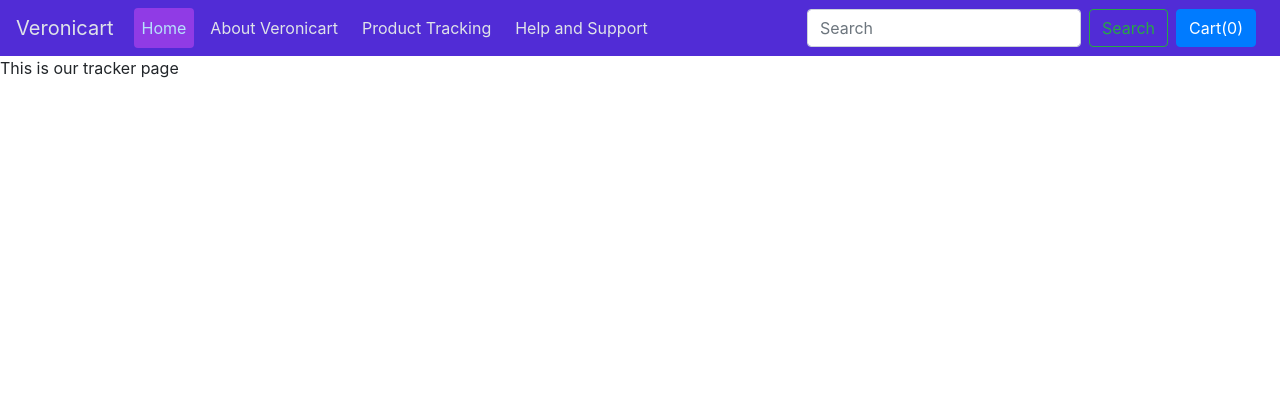
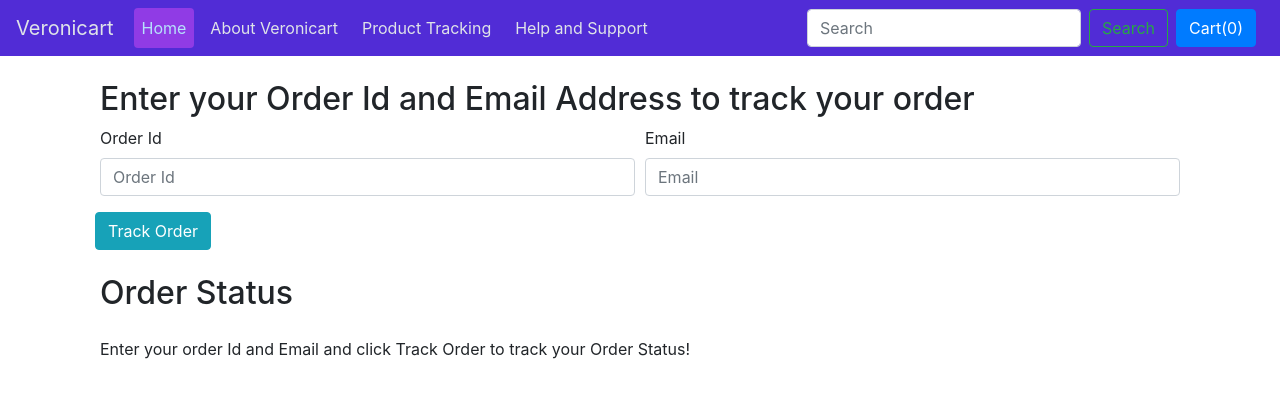
Before and after one commit to CodeSadhu/Veronicart, a Django app: page /shop/tracker/ in a window 1280 px wide. Shown: the top 398 px of the page. Run offline with Django 3.2, Linux system fonts and the light colour scheme; some libraries are stand-ins or nearby versions.

Commit message:
Product Tracking (Half Done)

```diff
--- a/home/home/settings.py
+++ b/home/home/settings.py
@@ -56,7 +56,7 @@ ROOT_URLCONF = 'home.urls'
 TEMPLATES = [
     {
         'BACKEND': 'django.template.backends.django.DjangoTemplates',
-        'DIRS': [],
+        'DIRS': ['home/templates'],
         'APP_DIRS': True,
         'OPTIONS': {
             'context_processors': [
--- a/home/home/urls.py
+++ b/home/home/urls.py
@@ -17,9 +17,11 @@ from django.contrib import admin
 from django.urls import path, include
 from django.conf import settings
 from django.conf.urls.static import static
+from . import views
 
 urlpatterns = [
     path('admin/', admin.site.urls),
     path('shop/', include('mainShop.urls')),
-    path('blog/', include('mainBlog.urls'))
+    path('blog/', include('mainBlog.urls')),
+    path('', views.index)
 ] + static(settings.MEDIA_URL, document_root=settings.MEDIA_ROOT)
--- /dev/null
+++ b/home/home/views.py
@@ -0,0 +1,5 @@
+from django.shortcuts import render
+from django.http import HttpResponse
+
+def index(request):
+	return render(request, 'index.html')
--- a/home/mainShop/admin.py
+++ b/home/mainShop/admin.py
@@ -1,7 +1,8 @@
 from django.contrib import admin
 #Product - The class created in mainShop/models.py
-from . models import Product, Contact, Orders
+from . models import Product, Contact, Orders, OrderUpdate
 
 admin.site.register(Product)
 admin.site.register(Contact)
 admin.site.register(Orders)
+admin.site.register(OrderUpdate)
--- a/home/mainShop/templates/mainShop/basic.html
+++ b/home/mainShop/templates/mainShop/basic.html
@@ -182,7 +182,7 @@
 
 <body>
     <nav class="navbar navbar-expand-lg">
-        <a class="navbar-brand" href="/shop">Veronicart</a>
+        <a class="navbar-brand" href="/">Veronicart</a>
         <button class="navbar-toggler" type="button" data-toggle="collapse" data-target="#navbarSupportedContent" aria-controls="navbarSupportedContent" aria-expanded="false" aria-label="Toggle navigation">
             <span class="navbar-toggler-icon"></span>
         </button>
@@ -219,7 +219,7 @@ sagittis lacus vel augue laoreet rutrum faucibus.">Cart(<span id="cart">0</span>
 
     <!-- Optional JavaScript -->
     <!-- jQuery first, then Popper.js, then Bootstrap JS -->
-    <script src="https://code.jquery.com/jquery-3.3.1.slim.min.js" integrity="sha384-q8i/X+965DzO0rT7abK41JStQIAqVgRVzpbzo5smXKp4YfRvH+8abtTE1Pi6jizo" crossorigin="anonymous"></script>
+    <script src="https://code.jquery.com/jquery-3.4.1.js" integrity="sha256-WpOohJOqMqqyKL9FccASB9O0KwACQJpFTUBLTYOVvVU=" crossorigin="anonymous"></script>
     <script src="https://cdnjs.cloudflare.com/ajax/libs/popper.js/1.14.6/umd/popper.min.js" integrity="sha384-wHAiFfRlMFy6i5SRaxvfOCifBUQy1xHdJ/yoi7FRNXMRBu5WHdZYu1hA6ZOblgut" crossorigin="anonymous"></script>
     <script src="https://stackpath.bootstrapcdn.com/bootstrap/4.2.1/js/bootstrap.min.js" integrity="sha384-B0UglyR+jN6CkvvICOB2joaf5I4l3gm9GU6Hc1og6Ls7i6U/mkkaduKaBhlAXv9k" crossorigin="anonymous"></script>
     {% block js %} {% endblock %}
--- a/home/mainShop/templates/mainShop/tracker.html
+++ b/home/mainShop/templates/mainShop/tracker.html
@@ -1,4 +1,99 @@
 {% extends 'mainShop/basic.html' %}
 
 {% block title%} Tracker - Veronicart{% endblock %}
-{% block body %} This is our tracker page {% endblock %}
+{% block body %}
+<div class="container">
+    <div class="col my-4">
+        <h2>Enter your Order Id and Email Address to track your order</h2>
+        <form method="post" action="#" id="trackerForm">{% csrf_token %}
+            <div class="form-row">
+                <div class="form-group col-md-6">
+                    <label for="inputname">Order Id</label>
+                    <input type="text" class="form-control" id="orderId" name="orderId" placeholder="Order Id">
+                </div>
+                <div class="form-group col-md-6">
+                    <label for="inputEmail4">Email</label>
+                    <input type="email" class="form-control" id="email" name="email" placeholder="Email">
+                </div>
+                <button type="submit" class="btn btn-info">Track Order</button>
+            </div>
+    </div>
+    <div class="col my-4">
+        <h2>Order Status</h2>
+        <div class="my-4">
+            <ul class="list-group" id="items">
+                Enter your order Id and Email and click Track Order to track your Order Status!
+            </ul>
+        </div>
+    </div>
+</div>
+{% endblock %}
+{% block js %}
+<script>
+    $('#trackerForm').submit(function(event) {
+
+    $('#items').empty();
+    var formData = {
+        'orderId': $('input[name=orderId]').val(),
+        'email': $('input[name=email]').val(),
+        'csrfmiddlewaretoken': $('input[name=csrfmiddlewaretoken]').val()
+    };
+
+    $.ajax({
+            type: 'POST',
+            url: '/shop/tracker/',
+            data: formData,
+            encode: true
+        })
+
+        .done(function(data) {
+            $('#citems').empty();
+            console.log(data)
+            data = JSON.parse(data);
+
+            if (data['status'] == 'success') {
+                updates = data['updates'];
+
+                for (i = 0; i < updates.length; i++) {
+                    let text = updates[i]['text'];
+                    let time = updates[i]['time'];
+                    mystr = `<li class="list-group-item d-flex justify-content-between align-items-center">
+                    ${text}
+                    <span class="badge badge-primary badge-pill">${time}</span>
+                </li>`
+                    $('#items').append(mystr);
+
+                }
+
+                // Fill in the order details
+                cart = JSON.parse(data['itemsJson']);
+                console.log(cart);
+                for (item in cart) {
+                    let name = cart[item][1];
+                    let qty = cart[item][0];
+                    mystr = `<li class="list-group-item d-flex justify-content-between align-items-center">
+                    ${name}
+                    <span class="badge badge-primary badge-pill">${qty}</span>
+                </li>`
+                    $('#citems').append(mystr);
+                }
+
+
+            } else {
+                mystr = `<li class="list-group-item d-flex justify-content-between align-items-center">
+                    Sorry, We are not able to fetch this order id and email. Make sure to type correct order Id and email</li>`
+                $('#items').append(mystr);
+                $('#citems').append(mystr);
+
+
+            }
+
+
+
+        });
+
+    event.preventDefault();
+
+});
+</script>
+{% endblock %}
--- a/home/mainShop/views.py
+++ b/home/mainShop/views.py
@@ -1,11 +1,9 @@
 from django.shortcuts import render
 from django.http import HttpResponse
-from . models import Product, Contact, Orders
+from . models import Product, Contact, Orders, OrderUpdate
 from math import ceil
 import logging
 
-
-logger = logging.getLogger(__name__)
 
 def index(request):
     allProds = []
@@ -36,6 +34,23 @@ def contact(request):
 
 
 def tracker(request):
+    if request.method=="POST":
+        orderId = request.POST.get('orderId', '')
+        email = request.POST.get('email', '')
+        try:
+            order = Orders.objects.filter(order_id=orderId, email=email)
+            if len(order)>0:
+                update = OrderUpdate.objects.filter(order_id=orderId)
+                updates = []
+                for item in update:
+                    updates.append({'text': item.update_desc, 'time': item.timestamp})
+                    response = json.dumps({"status":"success", "updates": updates, "itemsJson": order[0].items_json}, default=str)
+                return HttpResponse(response)
+            else:
+                return HttpResponse('{"status":"noitem"}')
+        except Exception as e:
+            return HttpResponse('{"status":"error"}')
+
     return render(request, 'mainShop/tracker.html')
 
 
@@ -58,9 +73,10 @@ def checkout(request):
         state = request.POST.get('state', '')
         zip_code = request.POST.get('zip_code', '')
         phone = request.POST.get('phone', '')
-        order = Orders(items_json=items_json, name=name, email=email, address=address, city=city,
-                       state=state, zip_code=zip_code, phone=phone)
+        order = Orders(items_json=items_json, name=name, email=email, address=address, city=city, state=state, zip_code=zip_code, phone=phone)
         order.save()
+        update = OrderUpdate(order_id=order.order_id, update_desc="Your Order has been placed successfully!")
+        update.save()
         thank = True
         id = order.order_id
         return render(request, 'mainShop/checkout.html', {'thank': thank, 'id': id})
```
Also changed, not shown: home/home/templates/index.html (added, +33 -0 lines), home/mainShop/models.py (+17 -0 lines), home/db.sqlite3, home/mainShop/migrations/0006_orderupdates.py (added), home/mainShop/migrations/0007_auto_20191018_2238.py (added), home/mainShop/migrations/0008_auto_20191018_2242.py (added).
